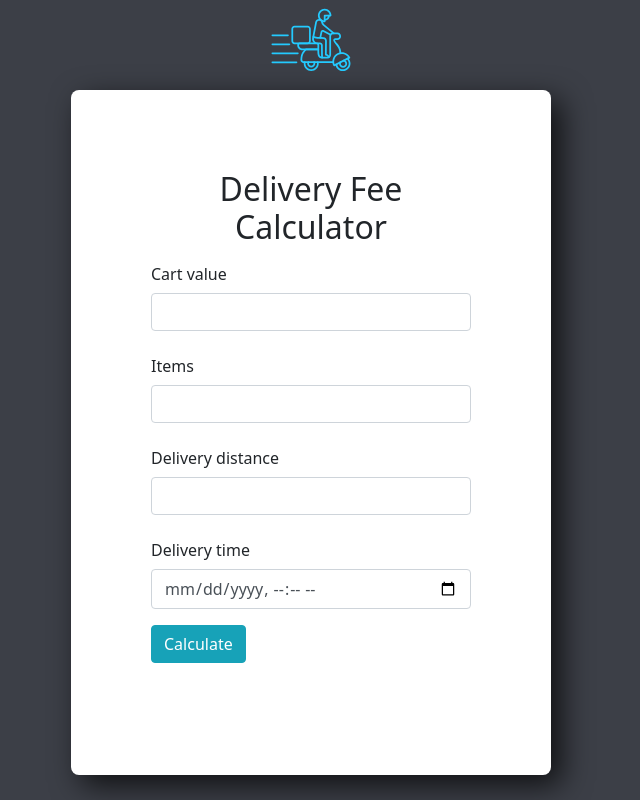
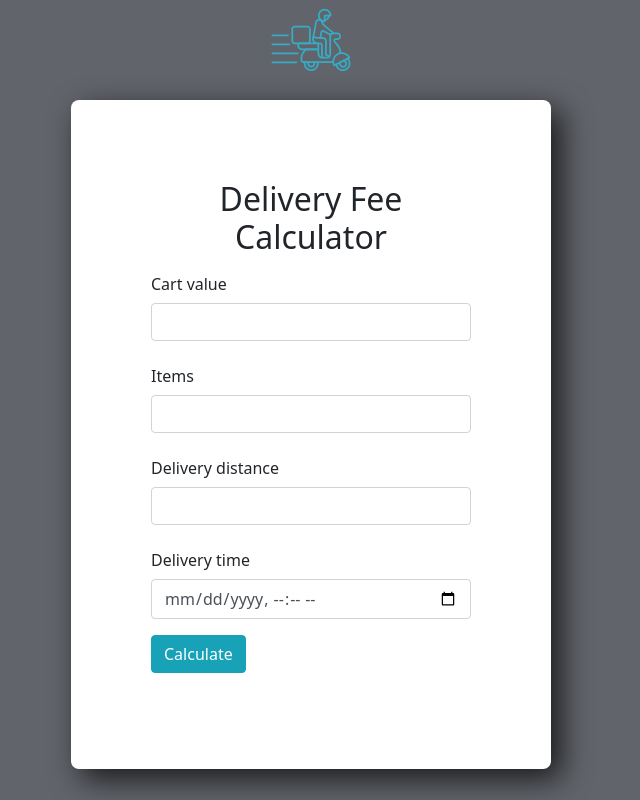
Before and after one commit to acamaras0/Delivery-Fee-Calculator, a React (Create React App) app in the folder client/: page / in a window 1280 px wide. Shown: the whole page, without its empty margins (329-969 px from the left). Built offline with nearby package versions, Linux system fonts and the light colour scheme.

Commit message:
style changes

```diff
--- a/client/src/App.css
+++ b/client/src/App.css
@@ -1,6 +1,6 @@
 .App {
   text-align: center;
-  background-color: #282c34e7;
+  background-color: #282c34bb;
   min-height: 100vh;
 }
 
@@ -8,7 +8,7 @@
   height: 80px;
   width: 80px;
   pointer-events: none;
-  filter: invert(68%) sepia(81%) saturate(2561%) hue-rotate(164deg)
-    brightness(103%) contrast(105%);
-  margin-bottom: 10px;
+  filter: invert(59%) sepia(6%) saturate(4291%) hue-rotate(143deg)
+    brightness(99%) contrast(89%);
+  margin-bottom: 20px;
 }
--- a/client/src/components/Calculator.tsx
+++ b/client/src/components/Calculator.tsx
@@ -60,7 +60,7 @@ const Calculator = ({
   return (
     <div>
       <p>Total: </p>
-      <p style={{ color: "#24ccff" }}>{deliveryFee.toFixed(2)}€</p>
+      <p style={{ color: "#39AAC2" }}>{deliveryFee.toFixed(2)}€</p>
     </div>
   );
 };
--- a/client/src/components/InputForm.tsx
+++ b/client/src/components/InputForm.tsx
@@ -90,7 +90,7 @@ const InputForm = () => {
             Calculate
           </button>
         </div>
-        <div className="form-group row">
+        <div>
           {show === true ? (
             <Calculator
               cartValue={cartValue}
```
